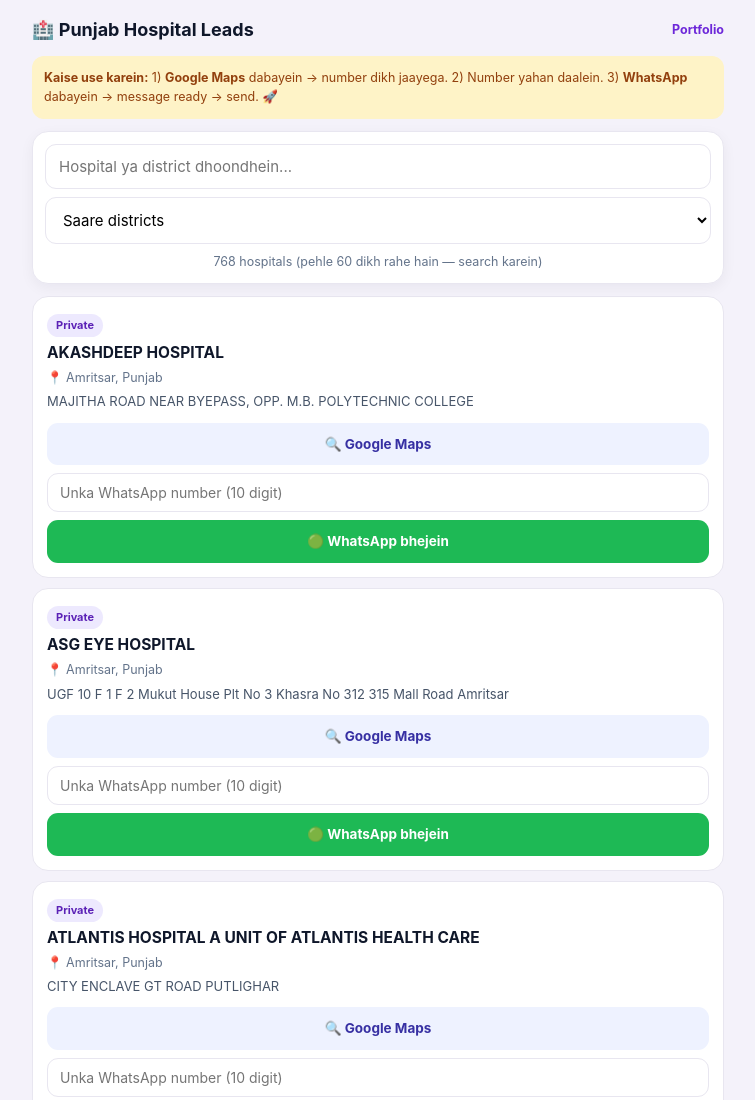
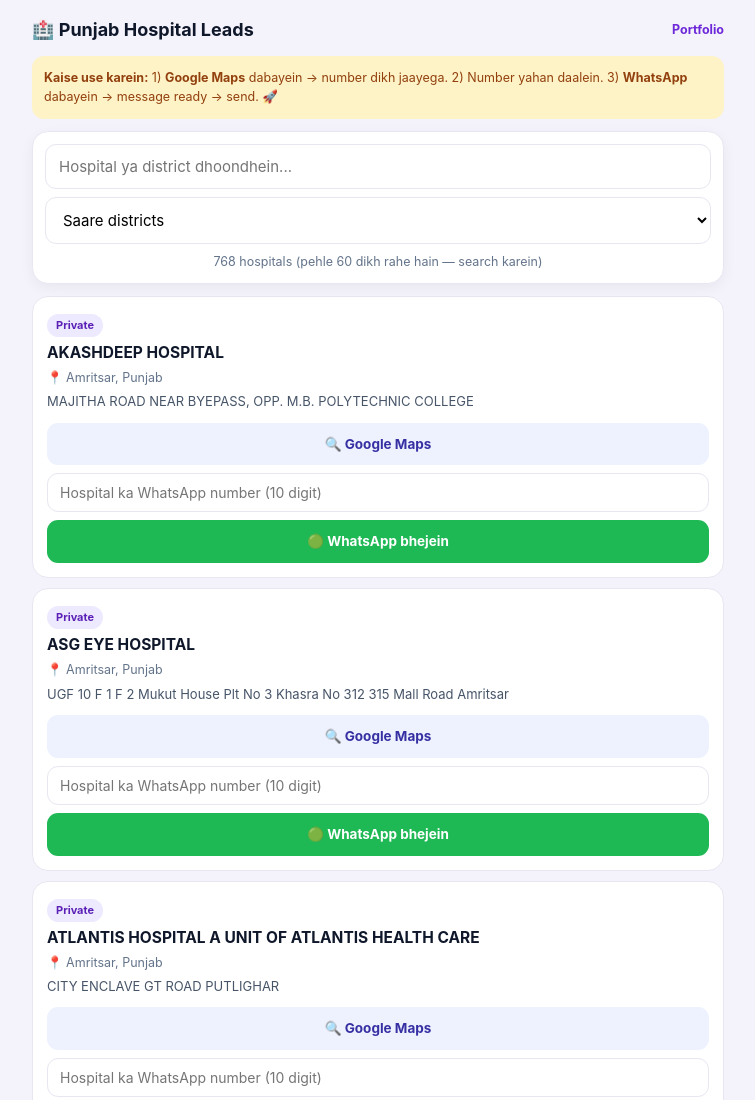
Before and after one commit to kaliadineshshitish-arch/kaliadineshshitish-arch.github.io, a plain HTML site: page leads.html in a window 1280 px wide. Shown: the top 1100 px of the page, without its empty margins (262-1017 px from the left). Drawn offline with Linux system fonts and the light colour scheme.

Commit message:
Leads tools: clearer label + business number in message signature

```diff
--- a/leads.html
+++ b/leads.html
@@ -73,7 +73,7 @@ function msgFor(name){
   "• 3-4 din mein taiyaar\n\n" +
   "Rate: Rs 3,000 (fixed — koi chhupa kharcha nahi)\n\n" +
   "Mera kaam dekhein:\n" + PORT + "\n\n" +
-  "Pasand aaye to reply kar dein 🙂";
+  "Pasand aaye to reply kar dein 🙂" + "\n\n— Dinesh Kalia\nWeb & App Developer, Amritsar\n📞 7888607326 (WhatsApp)";
 }
 
 var saved = {};
@@ -97,7 +97,7 @@ function render(){
       '<p class="meta">📍 '+esc(r.d)+', Punjab</p>'+
       '<p class="addr">'+esc(r.a)+'</p>'+
       '<div class="row"><a class="btn g" target="_blank" rel="noopener" href="'+gm+'">🔍 Google Maps</a></div>'+
-      '<input class="num" inputmode="numeric" placeholder="Unka WhatsApp number (10 digit)" value="'+(saved[key]||'')+'" '+
+      '<input class="num" inputmode="numeric" placeholder="Hospital ka WhatsApp number (10 digit)" value="'+(saved[key]||'')+'" '+
         'oninput="saveNum(this,\''+key.replace(/'/g,"\\'")+'\')">'+
       '<div class="row"><a class="btn w" id="wa'+i+'" target="_blank" rel="noopener">🟢 WhatsApp bhejein</a></div>'+
       '</div>');
```
Also changed, not shown: maternity.html (+2 -2 lines).
